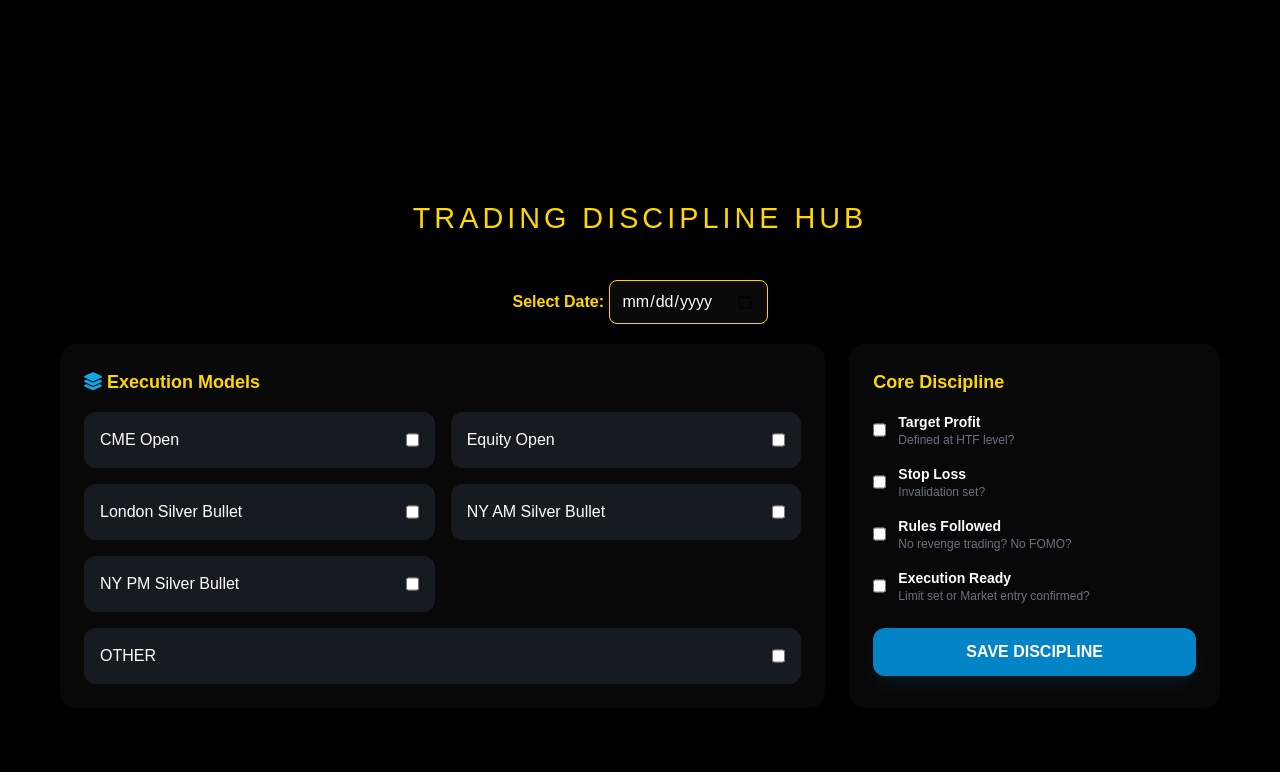
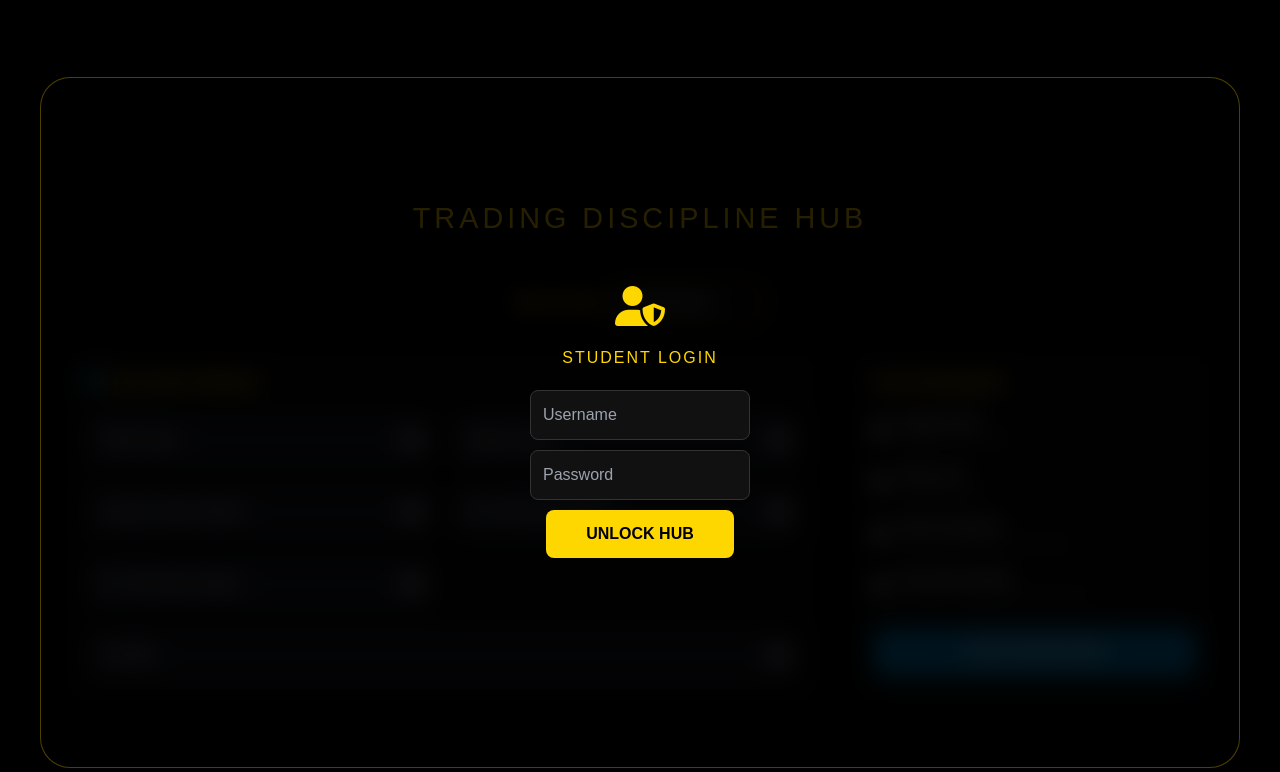
Before and after one commit to zackkhan0002-eng/Hamza-Fayaz-FX-, a website: page index.html in a window 1280 px wide. Shown: the part 1394-2166 px from the top of the page. Drawn offline with nearby package versions, Linux system fonts and the light colour scheme.

Commit message:
Update index.html

```diff
--- a/index.html
+++ b/index.html
@@ -1,3 +1,4 @@
+
 <!DOCTYPE html>
 <html lang="en">
 <head>
@@ -39,6 +40,25 @@ body::before{ content:""; position:fixed; top:0; left:0; width:100%; height:100%
 .contact-card:hover{ background:rgba(255,215,0,0.15); border-color:var(--gold); }
 footer{ padding:40px; text-align:center; color:#444; font-size:12px; }
 .glass-card{background:rgba(10,10,10,0.8);}
+
+/* --- PASSWORD LOCK CSS START --- */
+.locked-content { filter: blur(12px); pointer-events: none; user-select: none; }
+#hub-lock-overlay {
+    position: absolute; top: 0; left: 0; width: 100%; height: 100%;
+    background: rgba(0,0,0,0.85); z-index: 100;
+    display: flex; flex-direction: column; align-items: center; justify-content: center;
+    border-radius: 30px; border: 1px solid rgba(255,215,0,0.3);
+}
+.lock-input {
+    background: #111; color: #fff; border: 1px solid #333;
+    padding: 12px; margin-bottom: 10px; border-radius: 8px; width: 220px; outline: none;
+}
+.lock-input:focus { border-color: var(--gold); }
+.lock-btn {
+    background: var(--gold); color: #000; font-weight: bold;
+    padding: 12px 40px; border-radius: 8px; cursor: pointer; border: none;
+}
+/* --- PASSWORD LOCK CSS END --- */
 </style>
 </head>
 <body>
@@ -95,9 +115,19 @@ footer{ padding:40px; text-align:center; color:#444; font-size:12px; }
     <button class="access-btn" onclick="decryptVault()">Decrypt Access</button>
 </section>
 
-<section style="max-width:1200px;margin:auto;padding:60px 20px;">
+<section style="max-width:1200px;margin:auto;padding:60px 20px; position: relative;">
     <h2 class="section-title">Trading Discipline Hub</h2>
 
+    <div id="hub-lock-overlay">
+        <i class="fas fa-user-shield" style="color:var(--gold); font-size: 2.5rem; margin-bottom: 20px;"></i>
+        <h3 style="color:var(--gold); margin-bottom: 20px; letter-spacing: 2px;">STUDENT LOGIN</h3>
+        <input type="text" id="hub-user" class="lock-input" placeholder="Username">
+        <input type="password" id="hub-pass" class="lock-input" placeholder="Password">
+        <button class="lock-btn" onclick="validateHubAccess()">UNLOCK HUB</button>
+        <p id="hub-error" style="color:#ff4444; margin-top:15px; font-size:12px; display:none; font-weight:bold;">INVALID CREDENTIALS</p>
+    </div>
+
+    <div id="hub-actual-content" class="locked-content">
         <div style="text-align:center;margin-bottom:20px;">
             <label for="disc-date" style="color:#ffd700;font-weight:bold;">Select Date: </label>
             <input type="date" id="disc-date" style="padding:8px 12px;border-radius:8px;border:1px solid #ffd700;background:#0a0a0a;color:#fff;">
@@ -144,8 +174,8 @@ footer{ padding:40px; text-align:center; color:#444; font-size:12px; }
                 </div>
             </div>
         </div>
+    </div>
 </section>
-
 <h2 class="section-title">Command Center</h2>
 <div style="display:flex;justify-content:center;gap:20px;flex-wrap:wrap;padding-bottom:50px;">
     <a href="https://wa.me/923235957001" class="contact-card"><h3 style="color:#25d366;margin-bottom:10px;">WhatsApp</h3><p style="color:#ccc;font-size:12px;">Fastest Enrollment</p></a>
@@ -155,6 +185,32 @@ footer{ padding:40px; text-align:center; color:#444; font-size:12px; }
 <footer> © 2026 THE VAULT HDE FX ACADEMY </footer>
 
 <script>
+// Password Logic
+function validateHubAccess() {
+    const u = document.getElementById('hub-user').value;
+    const p = document.getElementById('hub-pass').value;
+    const error = document.getElementById('hub-error');
+    const overlay = document.getElementById('hub-lock-overlay');
+    const content = document.getElementById('hub-actual-content');
+
+    if (u === "Hamzafayazfx" && p === "H@mza443322") {
+        overlay.style.display = 'none';
+        content.classList.remove('locked-content');
+        localStorage.setItem('hub_unlocked', 'true'); // Optional: Yaad rakhega ke login ho chuka hai
+    } else {
+        error.style.display = 'block';
+        setTimeout(() => { error.style.display = 'none'; }, 3000);
+    }
+}
+
+// Check if already unlocked on load
+window.onload = function() {
+    if(localStorage.getItem('hub_unlocked') === 'true') {
+        document.getElementById('hub-lock-overlay').style.display = 'none';
+        document.getElementById('hub-actual-content').classList.remove('locked-content');
+    }
+}
+
 function decryptVault() {
     const img = document.getElementById('vault-img');
     const btn = document.querySelector('.access-btn');
```
Lines whose indentation alone changed are shown as unchanged.
